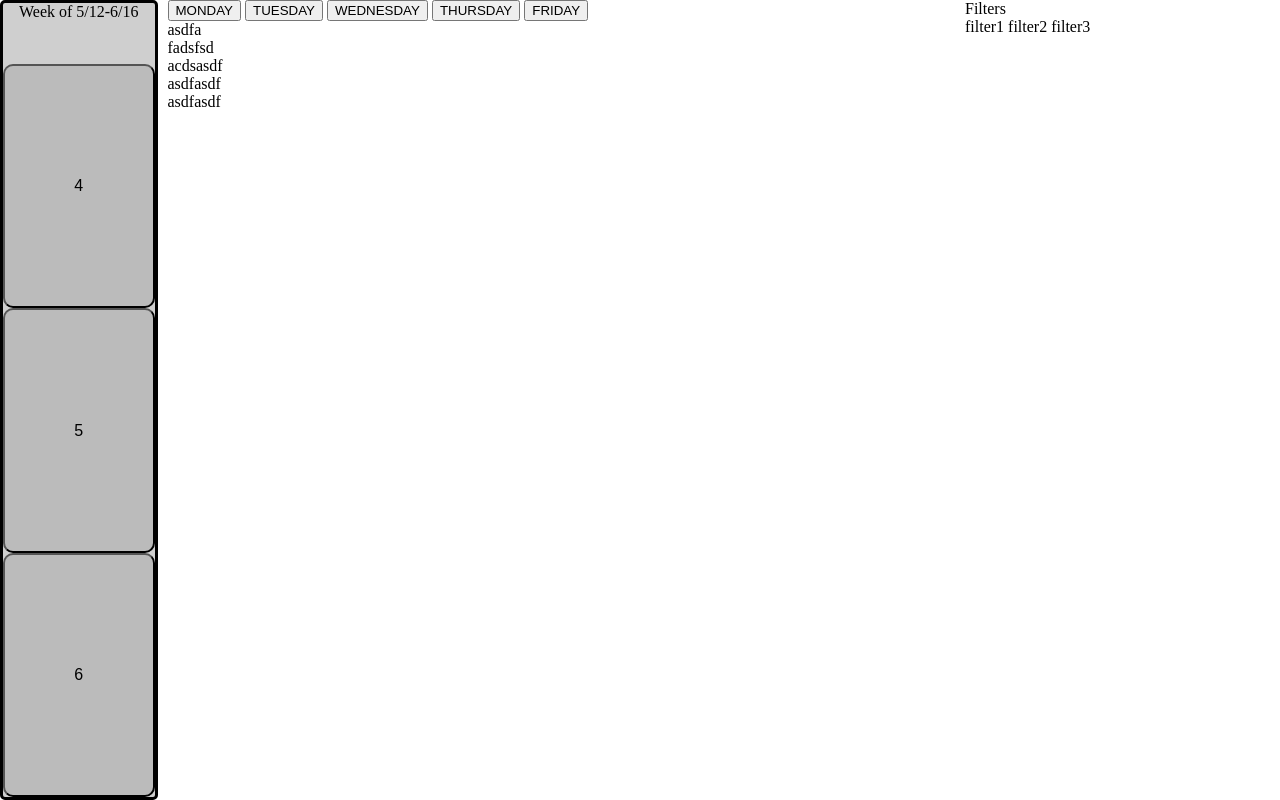
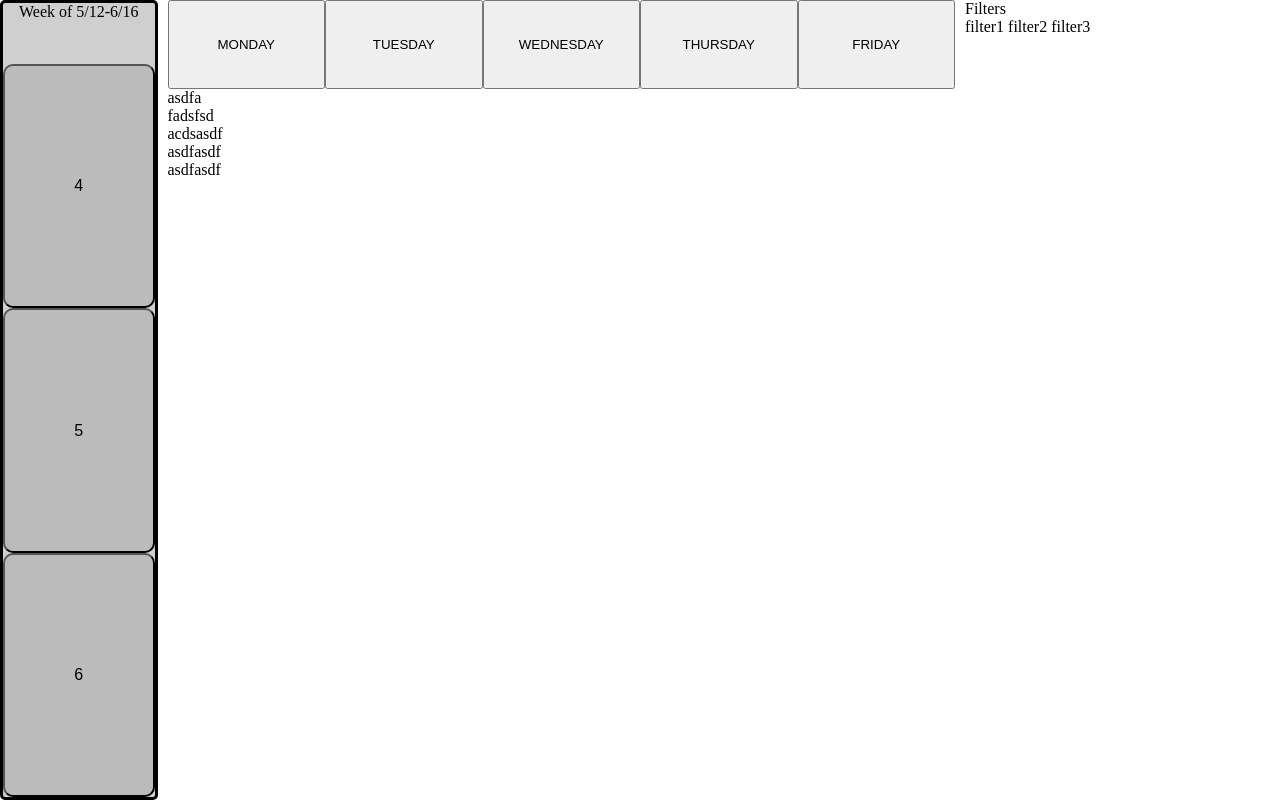
Before and after one commit to matthewru/peertutoringapp, a Django app: page /playground/schedule/ in a window 1280 px wide. Run offline with Django 4.2, Linux system fonts and the light colour scheme.

Commit message:
renamed classes+format days

```diff
--- a/playground/static/schedule.css
+++ b/playground/static/schedule.css
@@ -10,8 +10,7 @@ body{
     height:100%;
 }
 .left-side-bar{
-    grid-column:1;
-    grid-row:1;
+
     display:grid;
     grid-template-rows: 1fr 4fr 4fr 4fr;
     border-radius:5px;
@@ -30,10 +29,14 @@ body{
 }
 
 .main-content{
-    grid-column:2;
-    grid-row:1;
+    display:grid;
+    grid-template-rows: 1fr 8fr;
 }
+.days{
+    display:grid;
+    grid-template-columns: 1fr 1fr 1fr 1fr 1fr;
+}
+
 .right-side-bar{
-    grid-column:3;
-    grid-row:1;
+
 }
--- a/playground/templates/schedule.html
+++ b/playground/templates/schedule.html
@@ -15,18 +15,18 @@
         </div>
         <div class = "main-content">
             <div class = "days">
-                <button class = "monday">MONDAY</button>
-                <button class = "tuesday">TUESDAY</button>
-                <button class = "wednesday">WEDNESDAY</button>
-                <button class = "thursday">THURSDAY</button>
-                <button class = "friday">FRIDAY</button>
+                <button class = "mon">MONDAY</button>
+                <button class = "tue">TUESDAY</button>
+                <button class = "wed">WEDNESDAY</button>
+                <button class = "thu">THURSDAY</button>
+                <button class = "fri">FRIDAY</button>
             </div>
             <div class = "schedule">
-                <div class = "mon">asdfa</div>
-                <div class = "tue">fadsfsd</div>
-                <div class = "wed">acdsasdf</div>
-                <div class = "thu">asdfasdf</div>
-                <div class = "fri">asdfasdf</div>
+                <div class = "schedule-block">asdfa</div>
+                <div class = "schedule-block">fadsfsd</div>
+                <div class = "schedule-block">acdsasdf</div>
+                <div class = "schedule-block">asdfasdf</div>
+                <div class = "schedule-block">asdfasdf</div>
             </div>
         </div>
         <div class = "right-side-bar">
```
